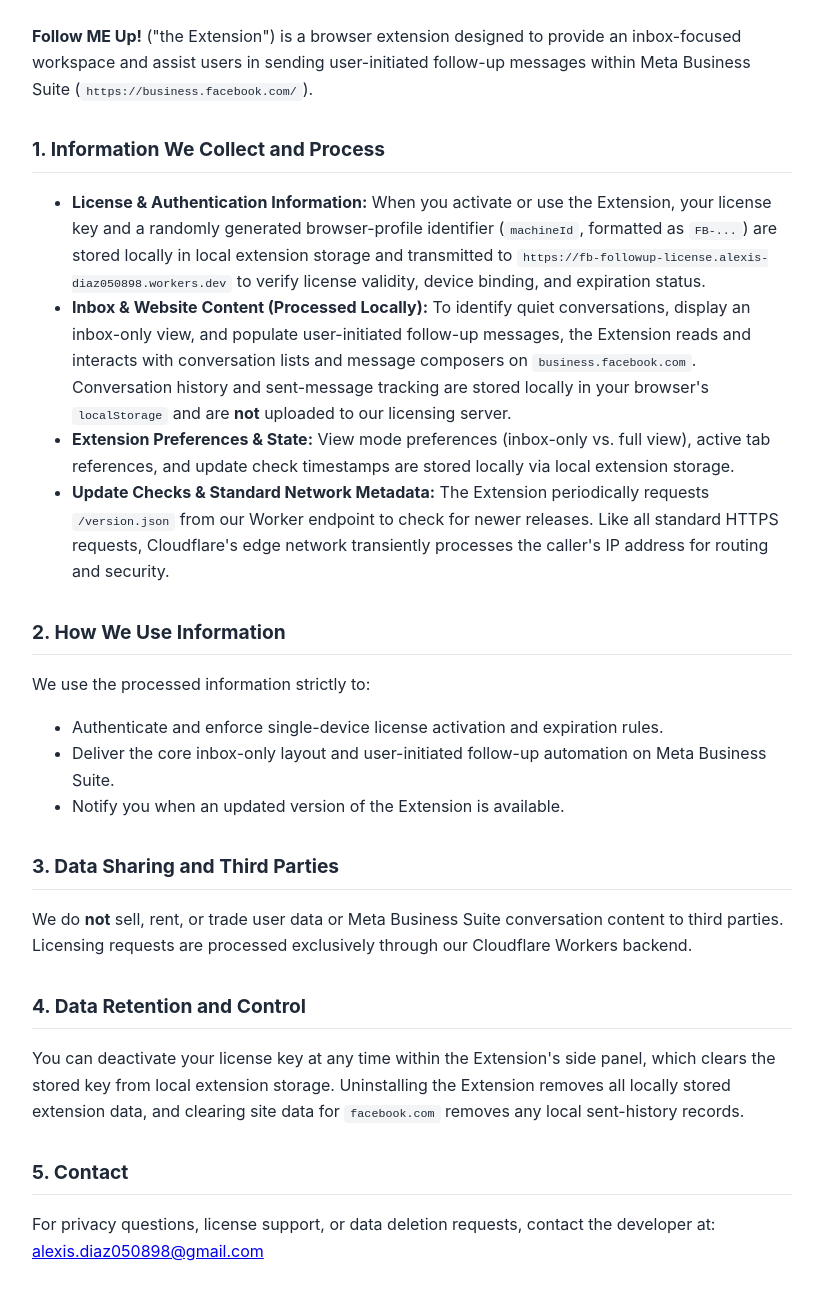
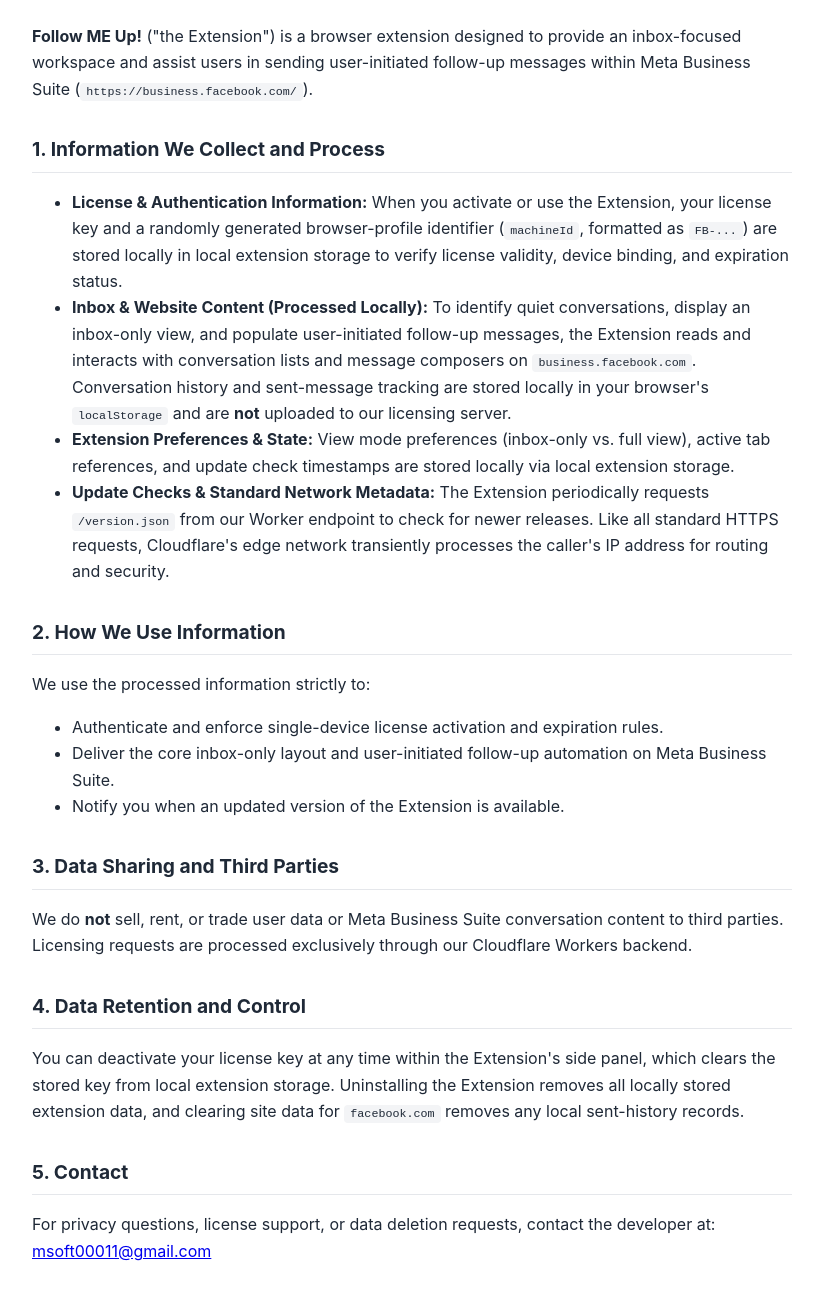
Before and after one commit to jackfrost05081998/followmeup-privacy, a plain HTML site: page index.html in a window 1280 px wide. Shown: the part 144-1444 px from the top of the page, without its empty margins (228-1051 px from the left). Drawn offline with Linux system fonts and the light colour scheme.

Commit message:
Update index.html

```diff
--- a/index.html
+++ b/index.html
@@ -34,8 +34,7 @@
     <li>
       <strong>License &amp; Authentication Information:</strong> When you activate or use the Extension,
       your license key and a randomly generated browser-profile identifier (<code>machineId</code>, formatted
-      as <code>FB-...</code>) are stored locally in local extension storage and transmitted to
-      <code>https://fb-followup-license.alexis-diaz050898.workers.dev</code> to verify license validity,
+      as <code>FB-...</code>) are stored locally in local extension storage to verify license validity,
       device binding, and expiration status.
     </li>
     <li>
@@ -81,7 +80,7 @@
   <h2>5. Contact</h2>
   <p>
     For privacy questions, license support, or data deletion requests, contact the developer at:
-    <a href="mailto:alexis.diaz050898@gmail.com">alexis.diaz050898@gmail.com</a>
+    <a href="mailto:msoft00011@gmail.com">msoft00011@gmail.com</a>
   </p>
 </body>
 </html>
```
